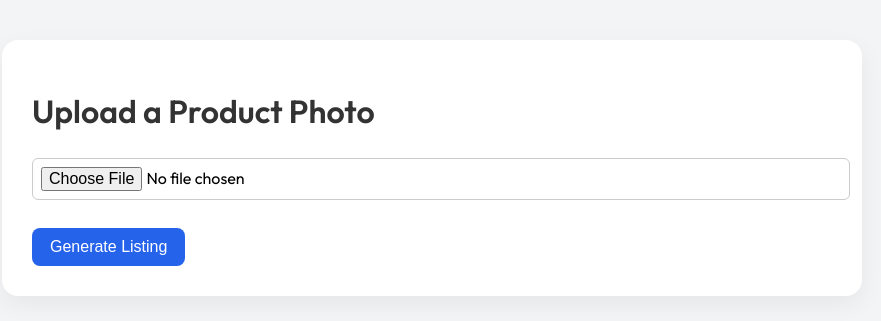
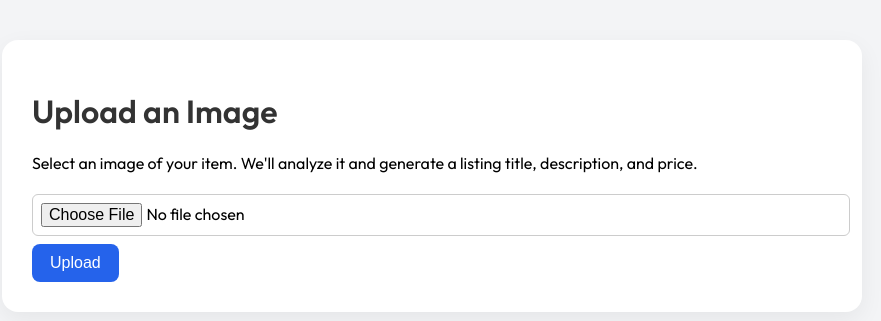
Before and after one commit to CODEREaDer24/autolist, a Flask app: page /upload in a window 1280 px wide. Shown: the part 48-369 px from the top of the page, without its empty margins (208-1089 px from the left). Run offline with Flask 3, Linux system fonts and the light colour scheme.

Commit message:
Update upload.html

```diff
--- a/templates/upload.html
+++ b/templates/upload.html
@@ -1,12 +1,14 @@
 {% extends "base.html" %}
 
-{% block title %}Upload Product Photo{% endblock %}
+{% block title %}Upload Image{% endblock %}
 
 {% block content %}
-<h1>Upload a Product Photo</h1>
-<form method="POST" enctype="multipart/form-data">
-    <input type="file" name="image" accept="image/*" required>
-    <br><br>
-    <button type="submit">Generate Listing</button>
+<h1>Upload an Image</h1>
+<p>Select an image of your item. We'll analyze it and generate a listing title, description, and price.</p>
+
+<form action="/upload" method="POST" enctype="multipart/form-data">
+  <input type="file" name="file" accept="image/*" required>
+  <button type="submit">Upload</button>
 </form>
+
 {% endblock %}
```
